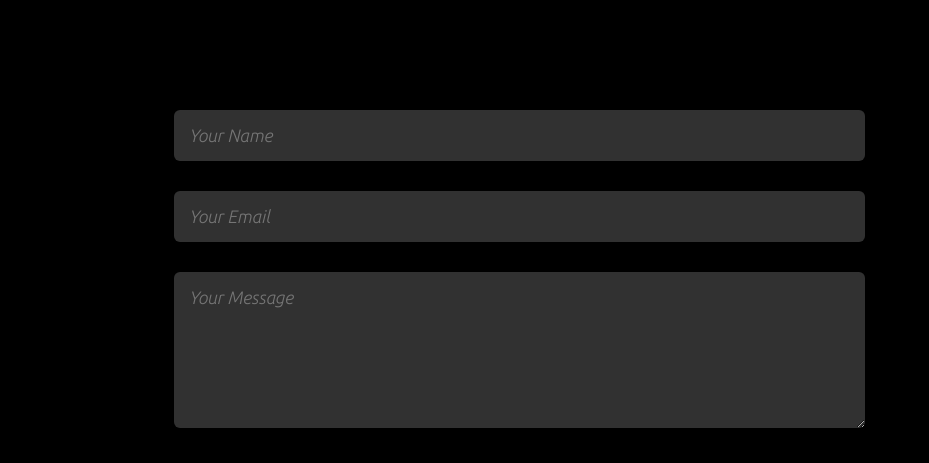
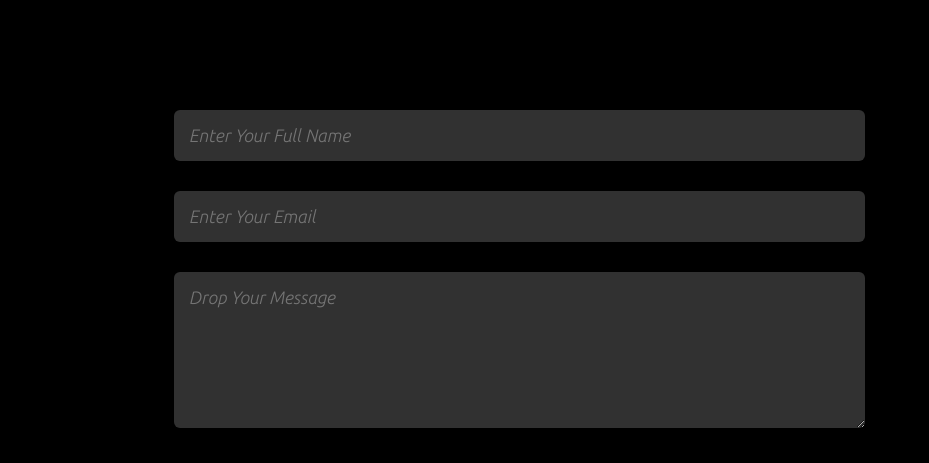
Before and after one commit to PubuduASankalpa/PubuduASankalpa.github.io, a plain HTML site: page index.html in a window 1280 px wide. Shown: the part 2814-3277 px from the top of the page, 351-1280 px from the left. Drawn offline with Linux system fonts and the light colour scheme.

Commit message:
Updated1

```diff
--- a/index.html
+++ b/index.html
@@ -171,9 +171,9 @@
                 </div>
                 <div class="contact-right">
                     <form name="submit-to-google-sheet">
-                        <input type="text" name="Name" placeholder="Your Name" required>
-                        <input type="email" name="E-mail" placeholder="Your Email" required>
-                        <textarea name="Message" rows="6" placeholder="Your Message"></textarea>
+                        <input type="text" name="Name" placeholder="Enter Your Full Name" required>
+                        <input type="email" name="E-mail" placeholder="Enter Your Email" required>
+                        <textarea name="Message" rows="6" placeholder="Drop Your Message"></textarea>
                         <button type="submit" class="btn btn2">Submit</button>
                     </form>
                     <span id="msg"></span>
```
